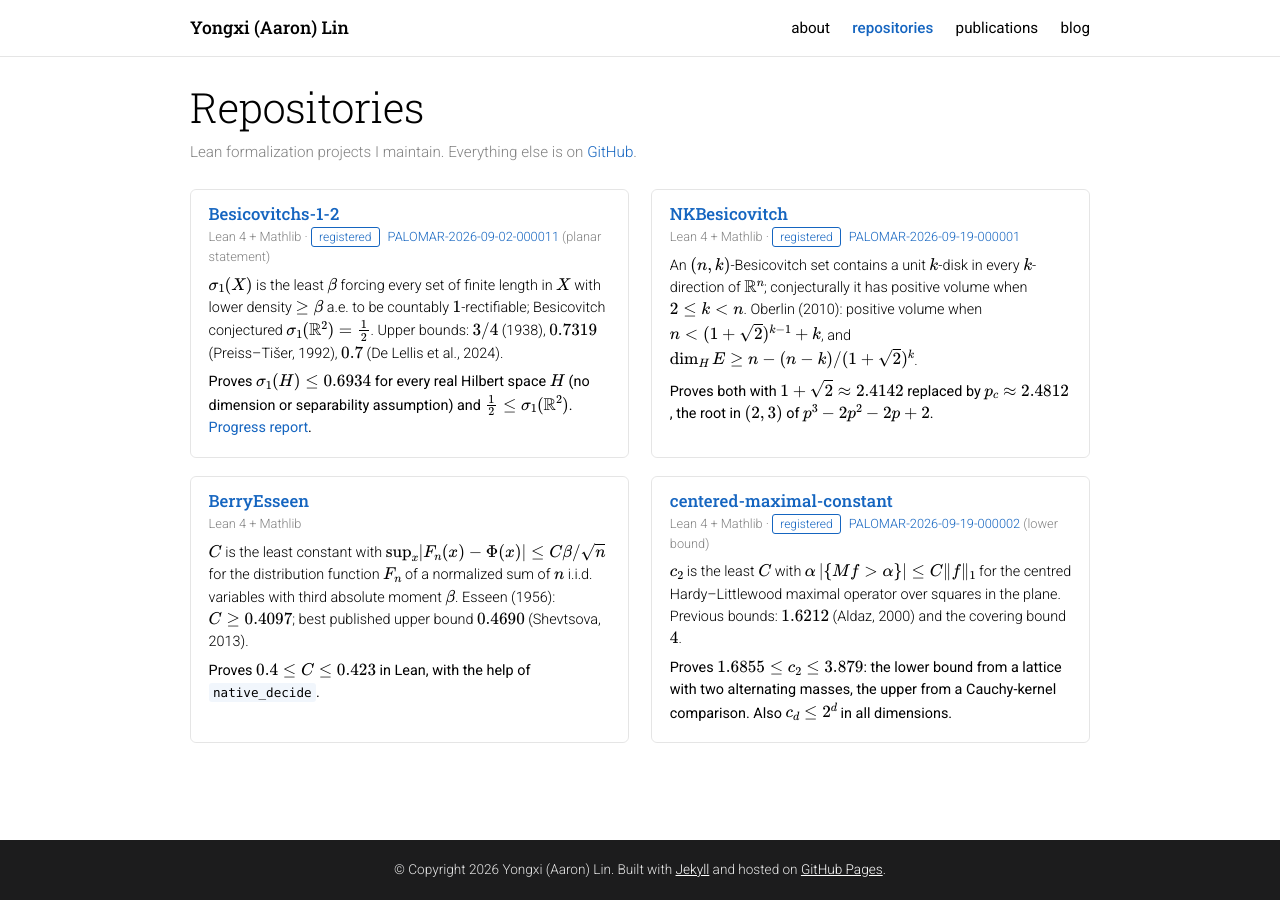
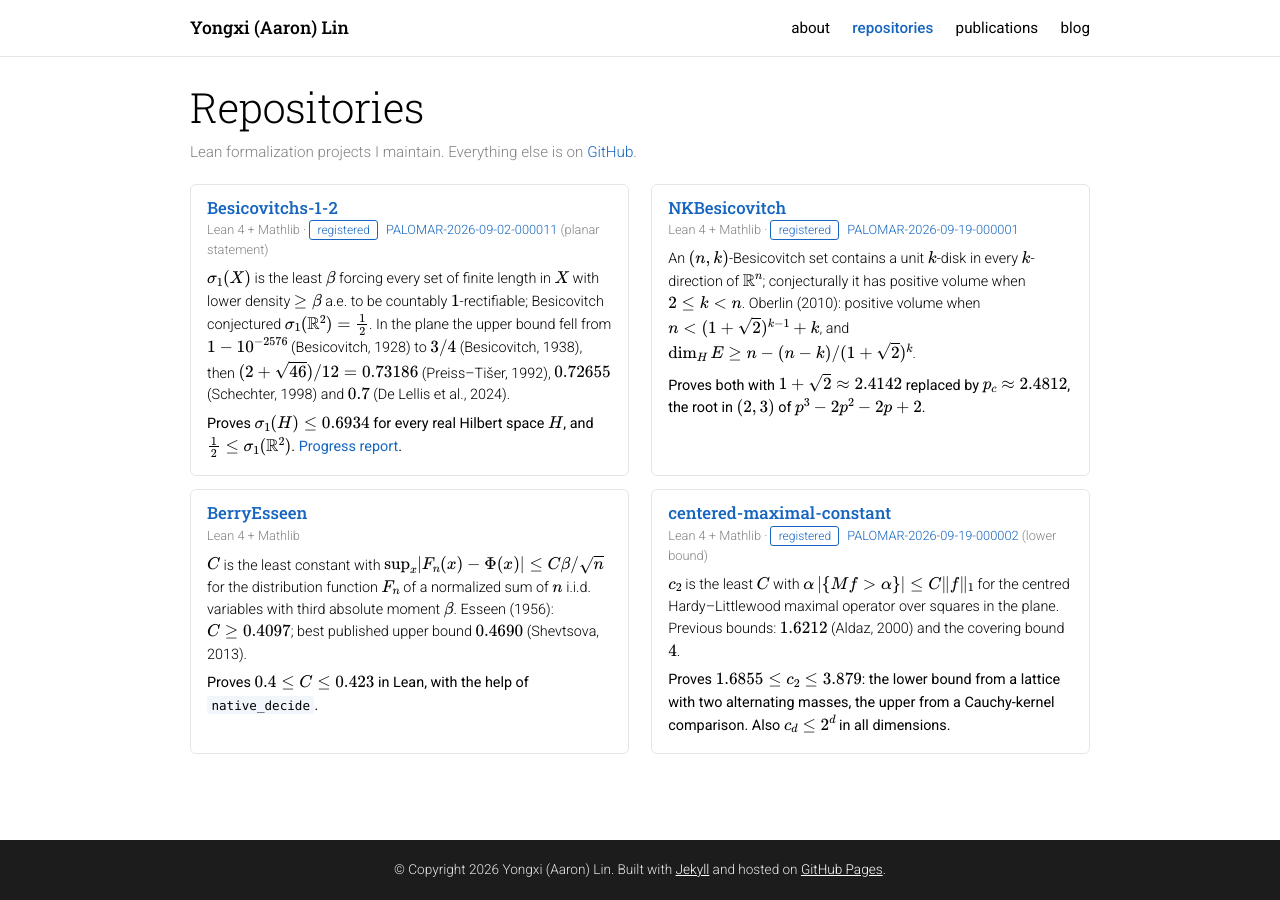
Before and after one commit to CoolRmal/coolrmal.github.io, a Jekyll site: the page built from repositories.md, in a window 1280 px wide. Built offline with Jekyll 4.4.1, drawn with Linux system fonts in a browser that asks for light colours; formulas are drawn with MathJax 3.

Commit message:
Expand the Besicovitch upper-bound history
Records the 1928 and 1938 bounds, Preiss-Tiser's exact value and Schechter's
1998 bound, and drops the parenthetical about dimension and separability.
Card padding and header spacing tightened so the page still fits one screen.

Co-Authored-By: Claude Opus 5 <noreply@anthropic.com>

```diff
--- a/assets/css/main.css
+++ b/assets/css/main.css
@@ -156,7 +156,7 @@ blockquote {
 /* ------------------------------------------------------------------- page */
 .page { padding-top: 5rem; padding-bottom: 3rem; }
 
-.post-header { margin-bottom: 1.5rem; }
+.post-header { margin-bottom: 1.2rem; }
 
 .post-title {
   font-size: 2.6rem;
@@ -274,13 +274,13 @@ blockquote {
 .repo-grid {
   display: grid;
   grid-template-columns: repeat(2, minmax(0, 1fr));
-  gap: 1.1rem 1.4rem;
+  gap: 0.85rem 1.4rem;
 }
 
 .repo-card {
   border: 1px solid var(--divider);
   border-radius: 6px;
-  padding: 0.85rem 1.1rem 0.7rem;
+  padding: 0.75rem 1rem 0.6rem;
   font-size: 0.9rem;
   line-height: 1.55;
 }
--- a/repositories.md
+++ b/repositories.md
@@ -14,11 +14,12 @@ nav: repositories
   <p>
     $\sigma_1(X)$ is the least $\beta$ forcing every set of finite length in $X$ with lower density
     $\ge\beta$ a.e. to be countably $1$-rectifiable; Besicovitch conjectured $\sigma_1(\mathbb{R}^2)=\tfrac12$.
-    Upper bounds: $3/4$ (1938), $0.7319$ (Preiss&ndash;Ti&scaron;er, 1992), $0.7$ (De Lellis et al., 2024).
+    In the plane the upper bound fell from $1-10^{-2576}$ (Besicovitch, 1928) to $3/4$ (Besicovitch,
+    1938), then $(2+\sqrt{46})/12=0.73186$ (Preiss&ndash;Ti&scaron;er, 1992), $0.72655$ (Schechter,
+    1998) and $0.7$ (De Lellis et al., 2024).
   </p>
   <p class="repo-result">
-    Proves $\sigma_1(H)\le 0.6934$ for every real Hilbert space $H$ (no dimension or separability
-    assumption) and $\tfrac12\le\sigma_1(\mathbb{R}^2)$.
+    Proves $\sigma_1(H)\le 0.6934$ for every real Hilbert space $H$, and $\tfrac12\le\sigma_1(\mathbb{R}^2)$.
     <a href="/assets/papers/besicovitch-1-2-progress-report.pdf" target="_blank" rel="noopener noreferrer">Progress report</a>.
   </p>
 </div>
```
